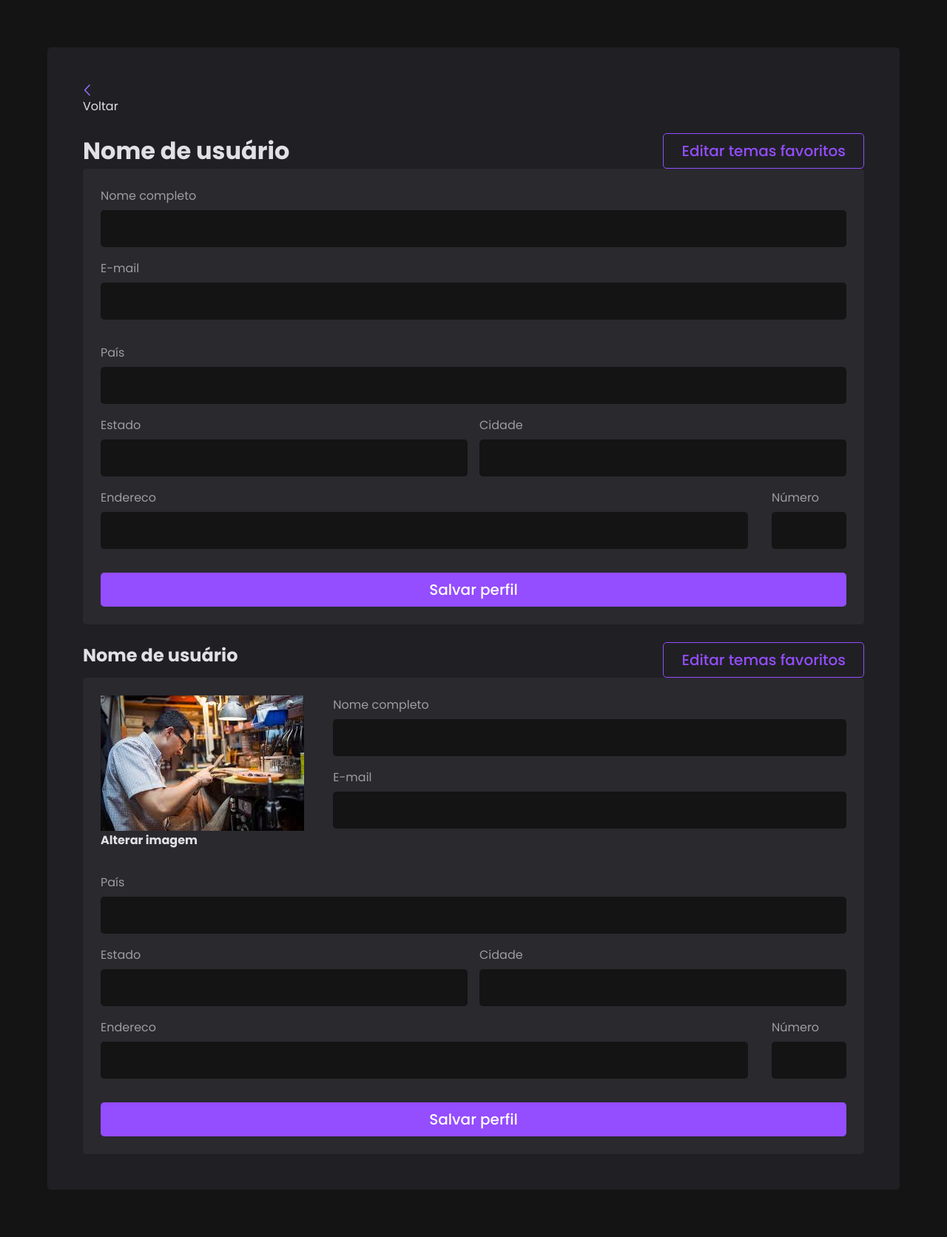
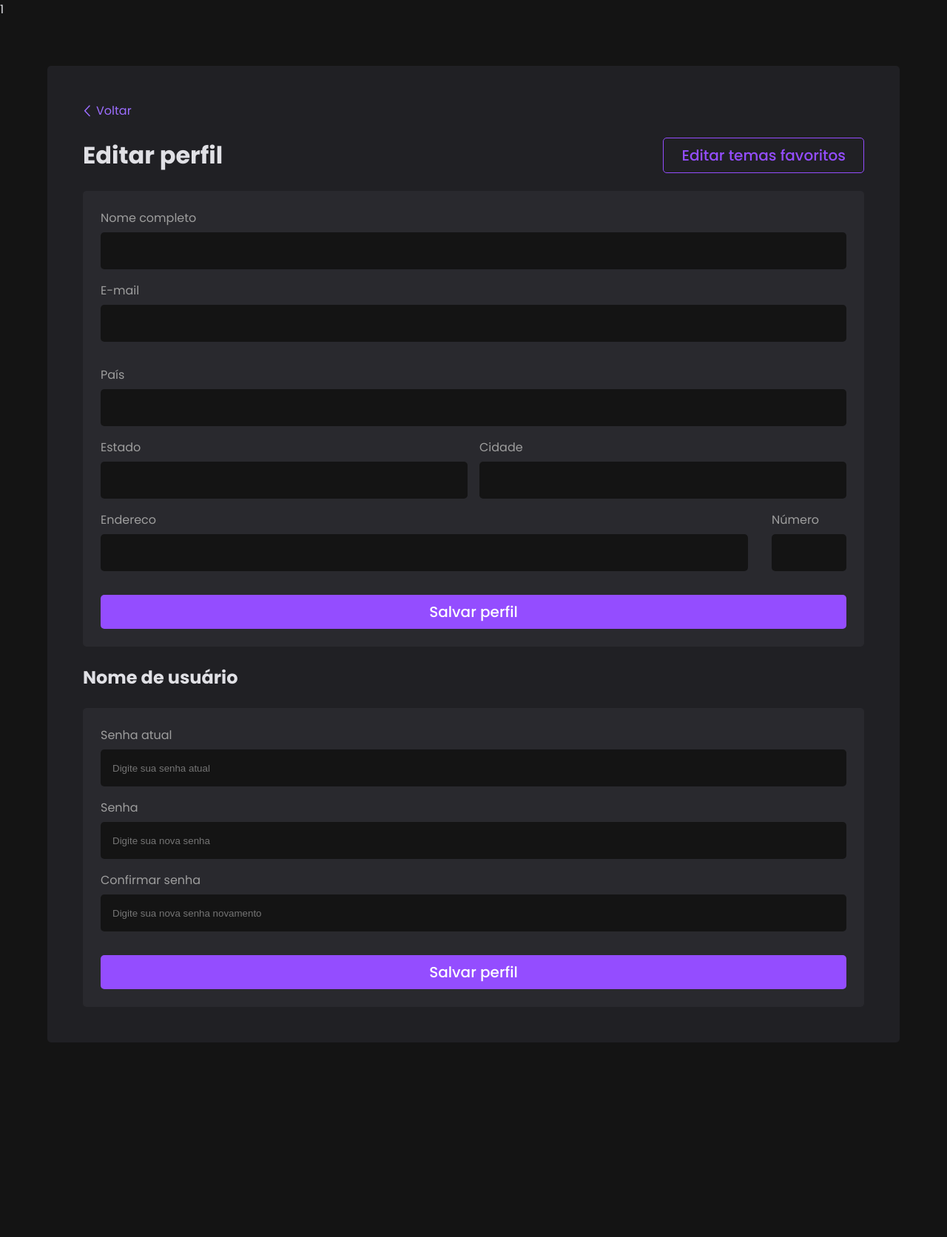
Before and after one commit to BauerKayke/DIY_Space, a PHP site: page /Pages/EditarPerfil.php in a window 1280 px wide. Shown: the whole page at 74% size. After the commit the page ends 1409 px from the top, so only its background shows below. Run offline with PHP 8.4, Linux system fonts and the light colour scheme; the visitor is signed in with stand-in values (Sample User, id 1); data that the repository does not hold is empty; some libraries are stand-ins or nearby versions.

Commit message:
Adiciona inputs dinâmicos na página de editar perfil

```diff
--- a/Database/connection.php
+++ b/Database/connection.php
@@ -1,7 +1,7 @@
 <?php
 $hostname = "localhost";
-$username = "diySpace";
-$password = "12345";
+$username = "root";
+$password = "";
 $dbname = "diySpace";
 
 function getDbConnection()
--- a/Pages/EditarPerfil.php
+++ b/Pages/EditarPerfil.php
@@ -1,3 +1,19 @@
+<?php
+
+session_start();
+$user_id = $_SESSION['user_id'];
+echo $user_id;
+
+include '../Database/connection.php';
+
+$conn = getDbConnection();
+
+$sql = "SELECT nome, email, senha, pais, estado, cidade, endereco, numeroResidencia, restricaoAcesso FROM users WHERE id = $user_id";
+$Recordset1 = mysqli_query($conn, $sql) or die(mysqli_error($conn));
+$row = mysqli_fetch_assoc($Recordset1);
+
+?>
+
 </html>
 <!DOCTYPE html>
 <html lang="pt-BR">
@@ -21,7 +37,7 @@
 
     <div class="edit-profile-form-container">
       <header class="edit-profile-header-container">
-        <a>
+        <a class="back-link" href="Perfil.php">
           <svg width="18" height="19" viewBox="0 0 18 19" fill="none" xmlns="http://www.w3.org/2000/svg">
             <path d="M9.54551 3.59844C9.61317 3.52684 9.66607 3.44261 9.70118 3.35057C9.73629 3.25852 9.75293 3.16046 9.75014 3.06198C9.74736 2.9635 9.7252 2.86654 9.68494 2.77663C9.64468 2.68671 9.58711 2.60561 9.51551 2.53794C9.4439 2.47028 9.35967 2.41738 9.26763 2.38227C9.17558 2.34716 9.07752 2.33052 8.97904 2.33331C8.88057 2.33609 8.7836 2.35825 8.69369 2.39851C8.60377 2.43877 8.52267 2.49634 8.45501 2.56794L2.08001 9.31794C1.94835 9.4572 1.875 9.64156 1.875 9.83319C1.875 10.0248 1.94835 10.2092 2.08001 10.3484L8.45501 17.0992C8.52222 17.1724 8.60331 17.2315 8.69355 17.273C8.7838 17.3146 8.88141 17.3378 8.9807 17.3413C9.08 17.3449 9.179 17.3286 9.27197 17.2936C9.36494 17.2585 9.45001 17.2053 9.52225 17.1371C9.5945 17.0689 9.65246 16.987 9.69279 16.8962C9.73311 16.8054 9.75499 16.7075 9.75715 16.6081C9.75932 16.5088 9.74172 16.41 9.70539 16.3176C9.66905 16.2251 9.61471 16.1407 9.54551 16.0694L3.65651 9.83319L9.54551 3.59844Z" fill="#9C6EFF"/>
           </svg>
@@ -29,7 +45,7 @@
         </a>
 
         <div class="edit-profile-header-content">
-          <h1 class="title-h1">Nome de usuário</h1>
+          <h1 class="title-h1">Editar perfil</h1>
 
           <a class="secondary-button" href="">Editar temas favoritos</a>
         </div>
@@ -46,11 +62,11 @@
             <div class="inputs-column-group">
               <div class="input-group">
                 <label for="nome">Nome completo</label>
-                <input class="input-dark" type="nome">
+                <input class="input-dark" type="nome" value="<?= $row["nome"] ?>">
               </div>
               <div class="input-group">
                 <label for="email">E-mail</label>
-                <input class="input-dark" type="email">
+                <input class="input-dark" type="email" value="<?= $row["email"] ?>">
               </div>
             </div>
           </div>
@@ -58,26 +74,26 @@
           <div class="inputs-column-group">
             <div class="input-group">
               <label for="pais">País</label>
-              <input class="input-dark" type="text" name="pais">
+              <input class="input-dark" type="text" name="pais" value="<?= $row["pais"] ?>">
             </div>
             <div class="inputs-line-group">
               <div class="input-group">
                 <label for="estado">Estado</label>
-                <input class="input-dark" type="text" name="estado">
+                <input class="input-dark" type="text" name="estado" value="<?= $row["estado"] ?>">
               </div>
               <div class="input-group">
                 <label for="cidade">Cidade</label>
-                <input class="input-dark" name="cidade">
+                <input class="input-dark" name="cidade"  value="<?= $row["cidade"] ?>">
               </div>
             </div>
             <div class="inputs-grid-group">
               <div class="input-group">
                 <label for="endereco">Endereco</label>
-                <input class="input-dark" type="text"name="endereco">
+                <input class="input-dark" type="text"name="endereco" value="<?= $row["endereco"] ?>">
               </div>
               <div class="input-group">
                 <label for="numero">Número</label>
-                <input class="input-dark" type="text" name="numero">
+                <input class="input-dark" type="text" name="numero" value="<?= $row["numeroResidencia"] ?>">
               </div>
             </div>
 
@@ -87,62 +103,30 @@
       </form>
     </div>
 
-    <div>
+    <div class="edit-profile-form-container">
       <header class="edit-profile-header-container">
         <div class="edit-profile-header-content">
           <h2 class="title-h2">Nome de usuário</h2>
 
-          <a class="secondary-button" href="">Editar temas favoritos</a>
         </div>
       </header>
 
       <form action="" class="form-container">
         <div class="form-content">
-          <div class="inputs-multi-group">
-            <div>
-              <img class="profile-image-container" alt="" src="../assets/exDiy.jpeg">
-              <strong>Alterar imagem</strong>
-            </div>
-
             <div class="inputs-column-group">
               <div class="input-group">
-                <label for="nome">Nome completo</label>
-                <input class="input-dark" type="nome">
+                <label for="nome">Senha atual</label>
+                <input class="input-dark" type="nome" placeholder="Digite sua senha atual">
               </div>
               <div class="input-group">
-                <label for="email">E-mail</label>
-                <input class="input-dark" type="email">
+                <label for="nome">Senha</label>
+                <input class="input-dark" type="nome" placeholder="Digite sua nova senha">
+              </div>
+              <div class="input-group">
+                <label for="email">Confirmar senha</label>
+                <input class="input-dark" type="email" placeholder="Digite sua nova senha novamento">
               </div>
             </div>
-          </div>
-
-          <div class="inputs-column-group">
-            <div class="input-group">
-              <label for="pais">País</label>
-              <input class="input-dark" type="text" name="pais">
-            </div>
-            <div class="inputs-line-group">
-              <div class="input-group">
-                <label for="estado">Estado</label>
-                <input class="input-dark" type="text" name="estado">
-              </div>
-              <div class="input-group">
-                <label for="cidade">Cidade</label>
-                <input class="input-dark" name="cidade">
-              </div>
-            </div>
-            <div class="inputs-grid-group">
-              <div class="input-group">
-                <label for="endereco">Endereco</label>
-                <input class="input-dark" type="text"name="endereco">
-              </div>
-              <div class="input-group">
-                <label for="numero">Número</label>
-                <input class="input-dark" type="text" name="numero">
-              </div>
-            </div>
-
-          </div>
           <button class="primary-button" type="submit"> Salvar perfil</button>
         </div>
       </form>
--- a/Style/editarPerfil.css
+++ b/Style/editarPerfil.css
@@ -1,3 +1,8 @@
+
+.edit-profile-form-container {
+display: grid;
+gap: 1.5rem;
+}
 .edit-profile-info-container {
   display: grid;
   gap: 1.5rem;
--- a/Style/global.css
+++ b/Style/global.css
@@ -85,8 +85,23 @@ label {
 
 .title-h1 {
   font-size: 2rem;
+  margin: 0;
+  inset: unset;
 }
 .title-h2 {
   font-size: 1.5rem;
+  inset: unset;
+  margin: 0;
+  line-height: normal;
 
 }
+
+.back-link {
+  display: flex;
+  align-items: center;
+}
+
+a {
+  text-decoration: none;
+  color: var(--purple400);
+}
--- a/Style/perfil.css
+++ b/Style/perfil.css
@@ -25,11 +25,15 @@
     }
 
     & .profile-info-content {
-      display: grid;
+      display: flex;
+      flex-direction: column;
+      width: 100%;
       gap: 1rem;
 
       & .profile-header {
         display: flex;
+        height: max-content;
+        align-items: center;
         justify-content: space-between;
 
         & .profile-actions-buttons {
```
Also changed, not shown: README.md.
